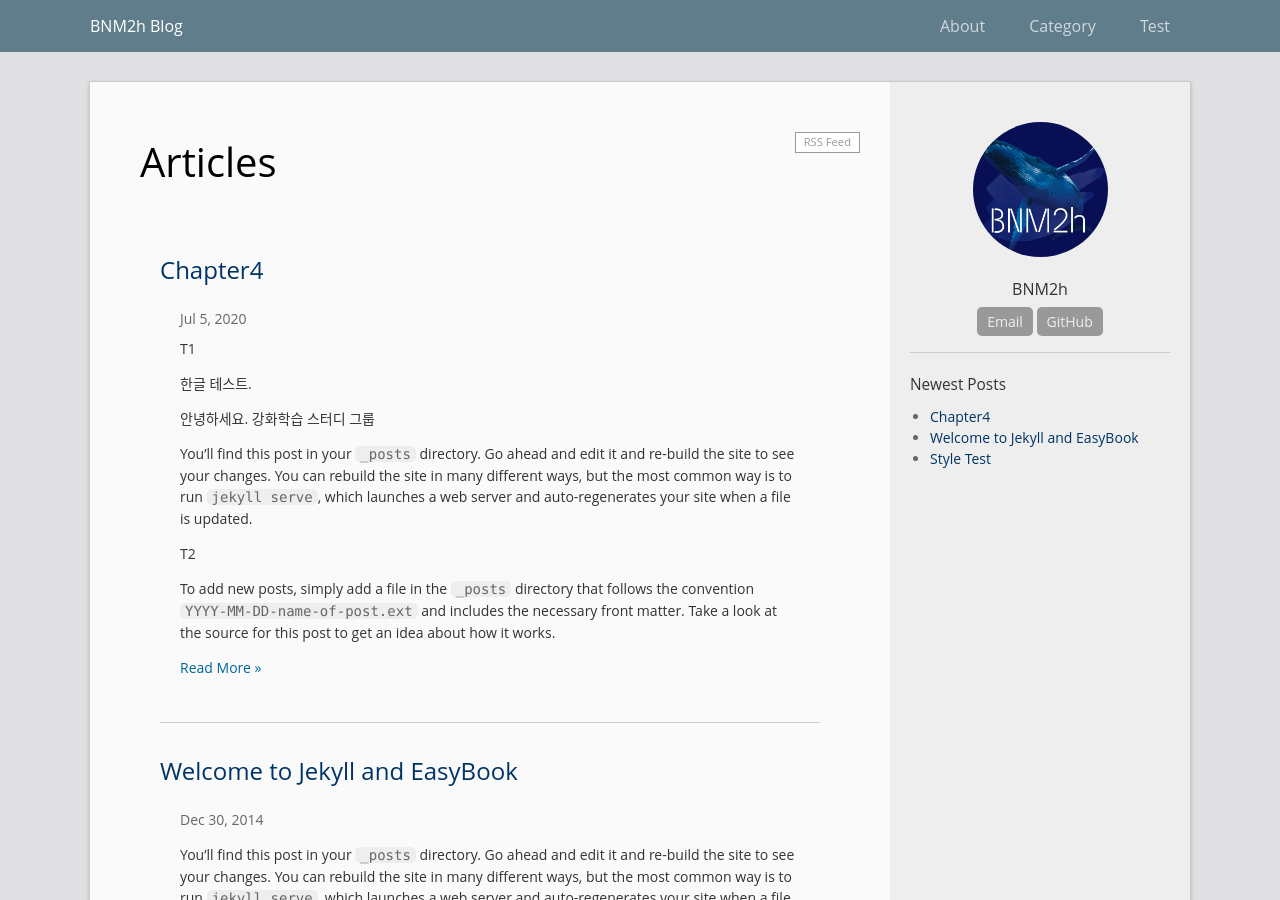
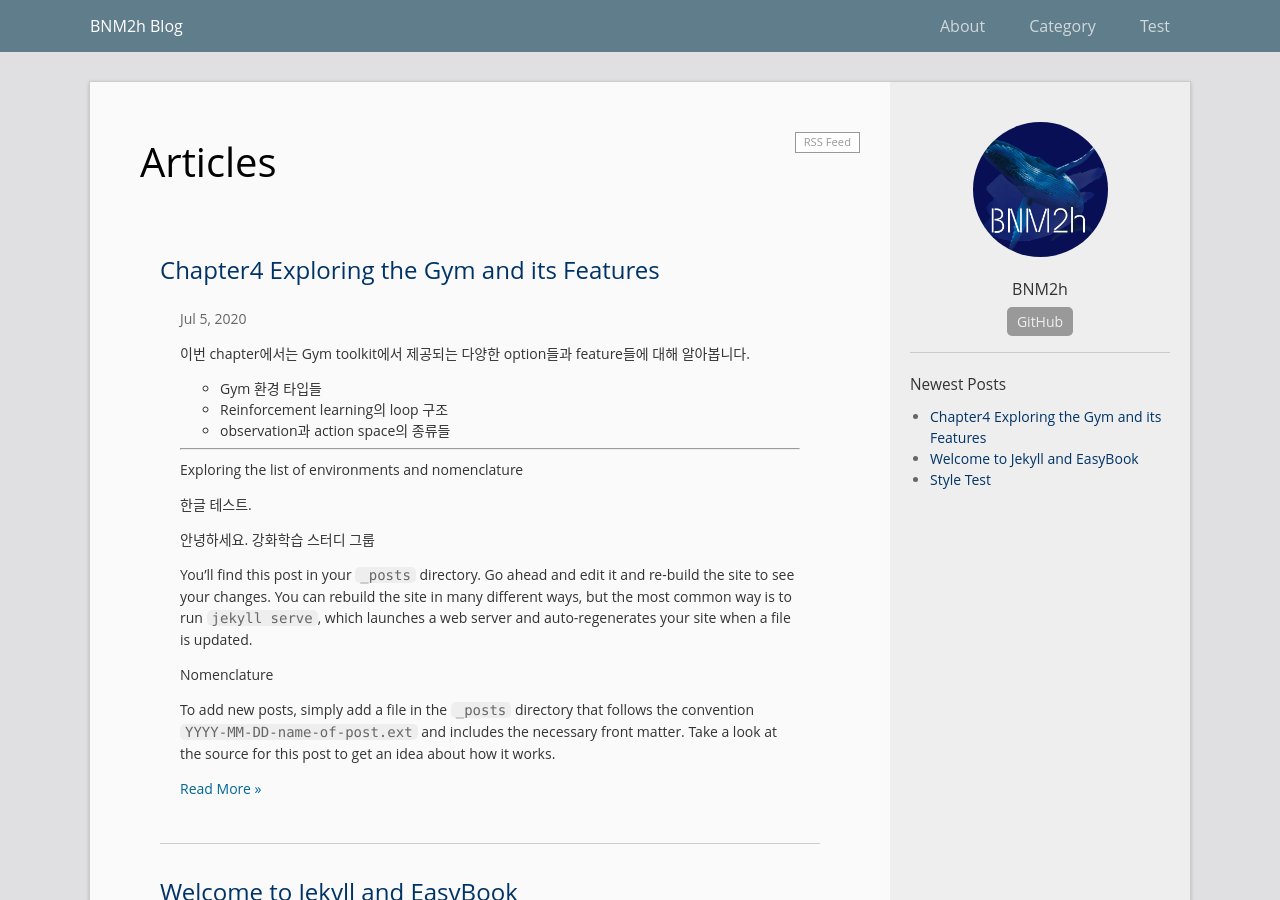
Before and after one commit to BNM2h/bnm2h.github.io, a Jekyll site: the page built from index.html, in a window 1280 px wide and 900 px high. Built offline with Jekyll 4.4.1, drawn with Linux system fonts in a browser that asks for light colours; the list of posts is cut into pages by our own code.

Commit message:
no message

````diff
--- a/_config.yml
+++ b/_config.yml
@@ -14,7 +14,7 @@ profile: Hi.
 #twitter_username: twitter_username
 #github_username:  github_username
 profile_links:
-  Email: "curieuxjy@gmail.com"
+  #Email: "curieuxjy@gmail.com"
   GitHub: "https://github.com/BNM2h"
   # You can add more profile links above, or edit _includes/sidebar.html
 
--- a/_posts/2020-07-05-openai-gym-ch4.md
+++ b/_posts/2020-07-05-openai-gym-ch4.md
@@ -1,17 +1,26 @@
 ---
 layout: post
-title:  "Chapter4"
+title:  "Chapter4 Exploring the Gym and its
+Features"
 date:   2020-07-05 09:00:13
 categories: OpenAI_Gym
 permalink: /archivers/hello
 ---
-# T1
+이번 chapter에서는 Gym toolkit에서 제공되는 다양한 option들과 feature들에 대해 알아봅니다.
+* Gym 환경 타입들
+* Reinforcement learning의 loop 구조
+* observation과 action space의 종류들
+
+---
+# Exploring the list of environments and nomenclature
+
 한글 테스트.
 
 안녕하세요. 강화학습 스터디 그룹
 
 You’ll find this post in your `_posts` directory. Go ahead and edit it and re-build the site to see your changes. You can rebuild the site in many different ways, but the most common way is to run `jekyll serve`, which launches a web server and auto-regenerates your site when a file is updated.
-# T2
+
+# Nomenclature
 To add new posts, simply add a file in the `_posts` directory that follows the convention `YYYY-MM-DD-name-of-post.ext` and includes the necessary front matter. Take a look at the source for this post to get an idea about how it works.
 
 <!--more-->
@@ -23,6 +32,8 @@ def print_hi(name)
   puts "Hi"
 # => prints 'Hi'
 ```
+
+# Exploring the Gym environments
 
 And $$\mathcal{ Mathematics }$$ is supported!
 
@@ -39,7 +50,7 @@ $$
 $$
 
 
-## EasyBook Advanced Functions ##
+# Understanding the Gym interface
 
 You are using [EasyBook][github-easybook] the template from [laobubu.net](http://laobubu.net). Therefore some features are supported now:
 
@@ -51,3 +62,7 @@ You are using [EasyBook][github-easybook] the template from [laobubu.net](http:/
 > **Tips:** You can disable Disqus or 多说 on posts/pages by adding `nocomments: true` into [YAML Front Matter][frontmatter].
 
 EasyBook uses upaiyun CDN to make everyone lncluding Chinese visitors feel speedy. You can find it in `_includes/footer.html` and change it to your favorite CDN like Google CDN.
+
+# Spaces in the Gym
+
+# Summary
````
